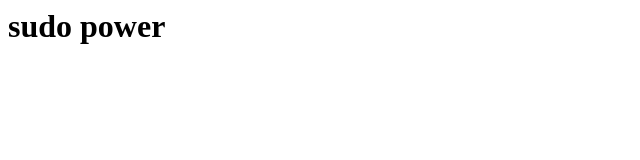
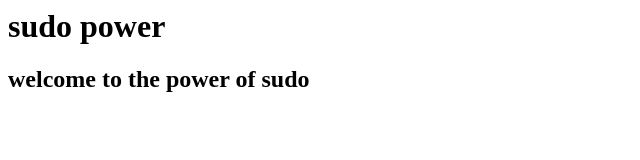
Before and after one commit to ibrar54/git-test, a plain HTML site: page index.html in a window 1280 px wide. Shown: the whole page, without its empty margins (0-640 px from the left). Drawn offline with Linux system fonts and the light colour scheme.

Commit message:
added welcome message

```diff
--- a/index.html
+++ b/index.html
@@ -6,6 +6,7 @@
     <body>
         <header>
             <h1>sudo power</h1>
+            <h2>welcome to the power of sudo</h2>
         </header>
     </body>
 </html>
```
